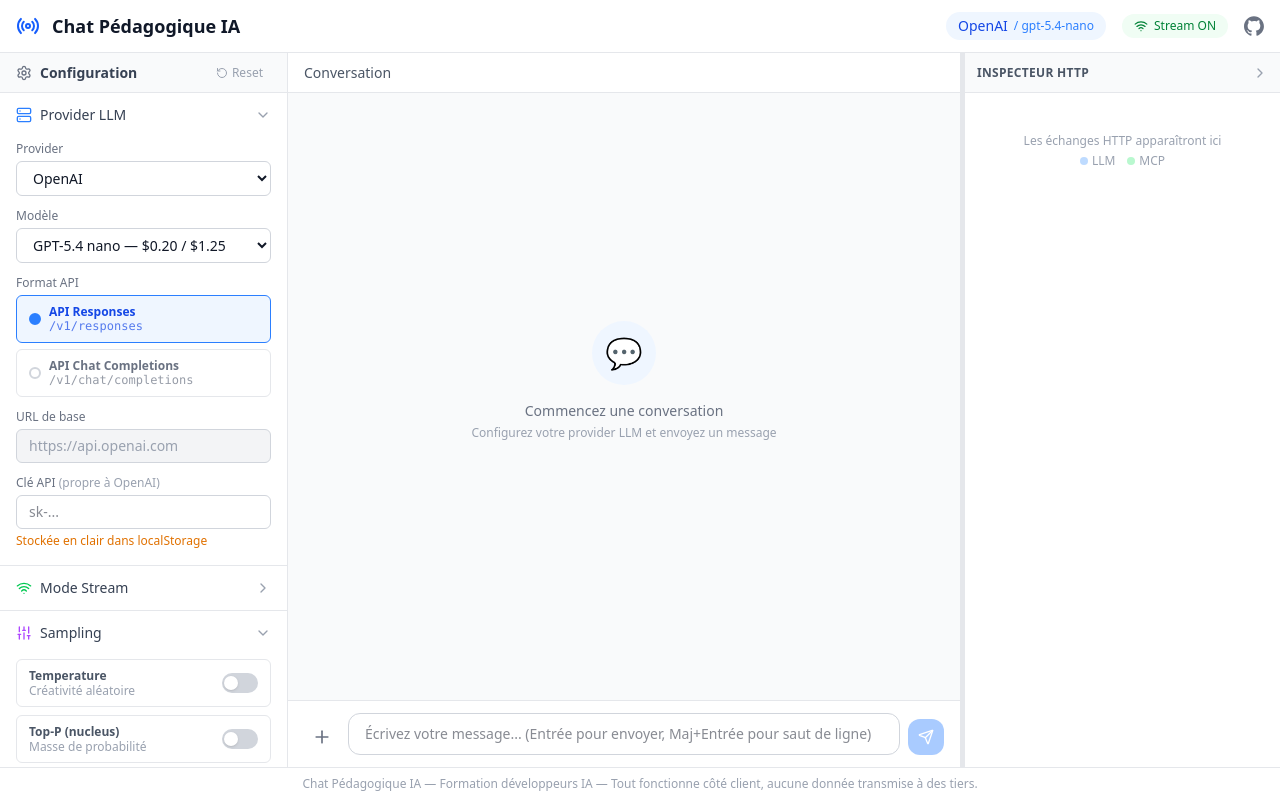
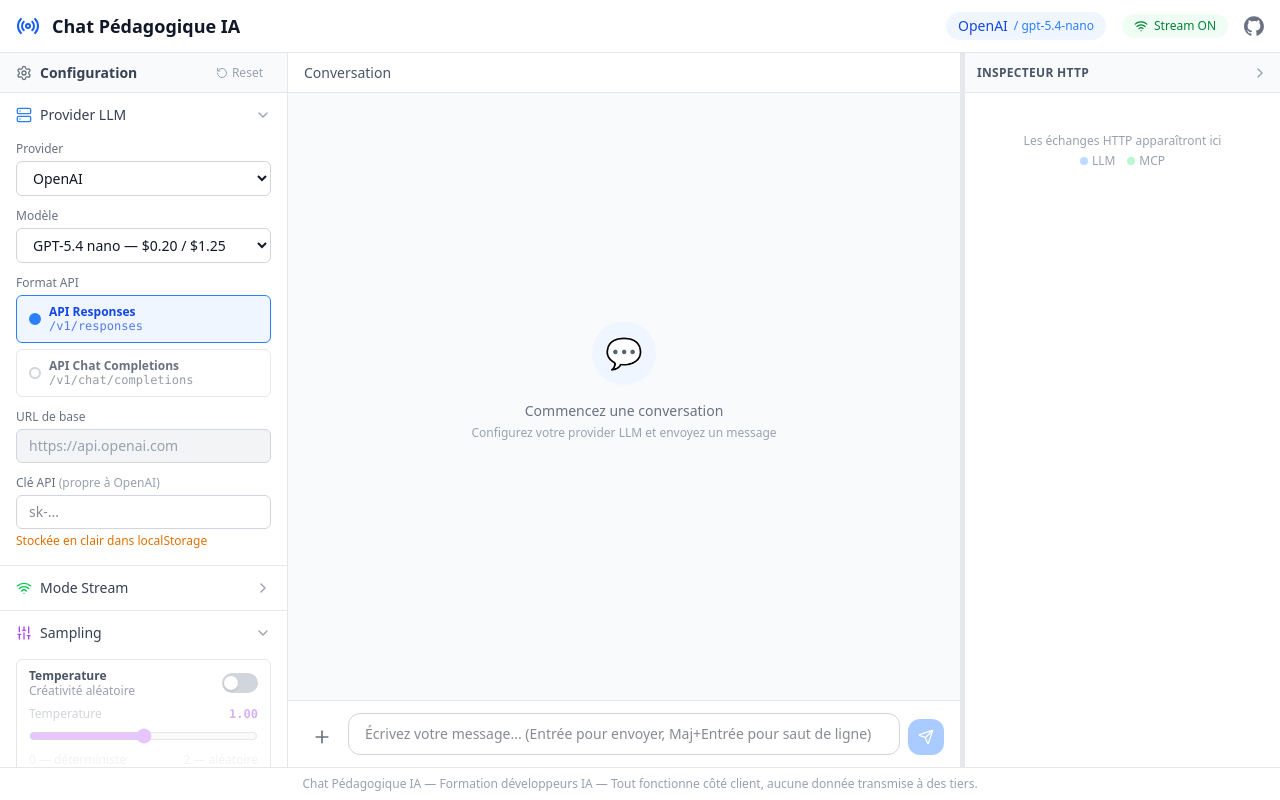
Before and after one commit to jlg-formation/chat-llm, a React (Vite) app: page / in a window 1280 px wide. Both pictures are taken after a click on the button "Sampling". Built offline with nearby package versions, Linux system fonts and the light colour scheme.

Commit message:
fix: éviter le CLS — slider toujours visible, grisé à 30% quand désactivé
Co-Authored-By: Claude Sonnet 4.6 <noreply@anthropic.com>

```diff
--- a/src/components/sidebar/SamplingSection.tsx
+++ b/src/components/sidebar/SamplingSection.tsx
@@ -32,15 +32,14 @@ function SliderField({ label, hint, min, max, step, defaultValue, value, leftLab
           <span className={`absolute h-3.5 w-3.5 rounded-full bg-white shadow transition-transform ${enabled ? 'translate-x-4.5' : 'translate-x-0.5'}`} />
         </button>
       </div>
-      {enabled && (
-        <div className="mt-2">
+      <div className={`mt-2 transition-opacity ${enabled ? 'opacity-100' : 'opacity-30 pointer-events-none'}`}>
         <div className="flex justify-between text-xs text-gray-500 mb-1">
           <span>{label}</span>
-            <span className="font-mono font-semibold text-purple-700">{value!.toFixed(2)}</span>
+          <span className="font-mono font-semibold text-purple-700">{(value ?? defaultValue).toFixed(2)}</span>
         </div>
         <input
           type="range" min={min} max={max} step={step}
-            value={value!}
+          value={value ?? defaultValue}
           onChange={e => onChange(parseFloat(e.target.value))}
           className="w-full accent-purple-500"
         />
@@ -49,7 +48,6 @@ function SliderField({ label, hint, min, max, step, defaultValue, value, leftLab
           <span>{rightLabel}</span>
         </div>
       </div>
-      )}
     </div>
   )
 }
```
Lines whose indentation alone changed are shown as unchanged.
